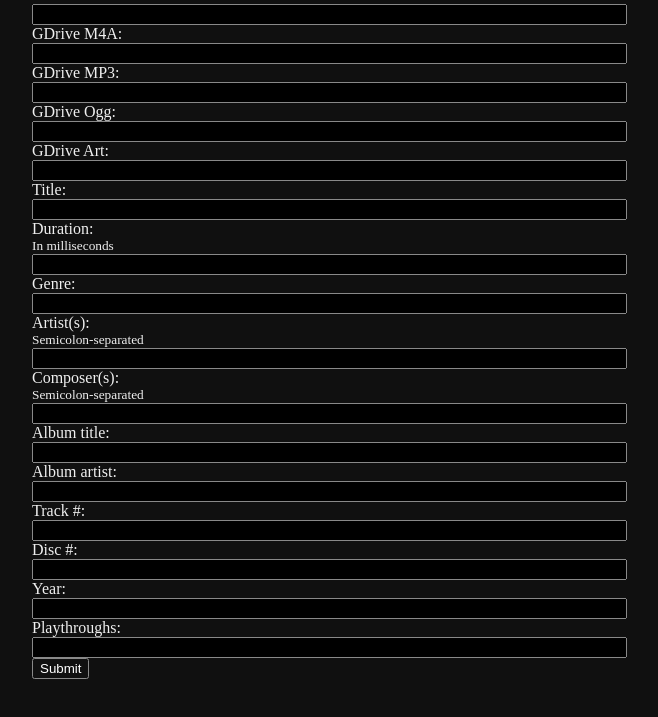
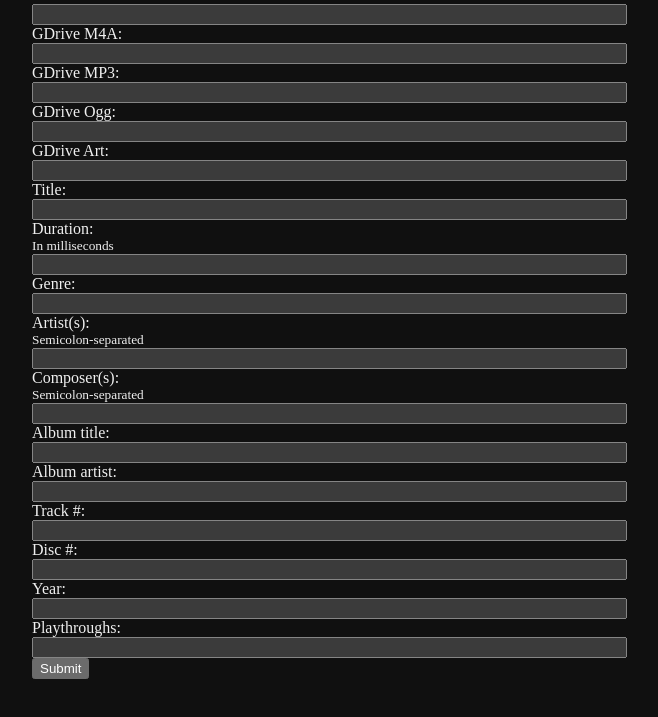
Before and after one commit to ZMYaro/songz, a website: page app/views/add_song.html in a window 1280 px wide. Shown: the part 59-776 px from the top of the page, without its empty margins (308-966 px from the left). Drawn offline with Linux system fonts and the dark colour scheme; files that its build step writes are made by us from their sources.

Commit message:
Update dark themes to use the `color-scheme` CSS property

```diff
--- a/app/static/styles/standalone_page.css
+++ b/app/static/styles/standalone_page.css
@@ -21,6 +21,7 @@ progress {
 
 @media (prefers-color-scheme: dark) {
 	body {
+		color-scheme: dark;
 		background: #101010;
 		color: #f0f0f0;
 	}
@@ -30,8 +31,4 @@ progress {
 		a:active {
 			color: #ff8080;
 		}
-	button,
-	input {
-		filter: invert();
-	}
 }
```
Also changed, not shown: app/views/index.html (+1 -0 lines).
